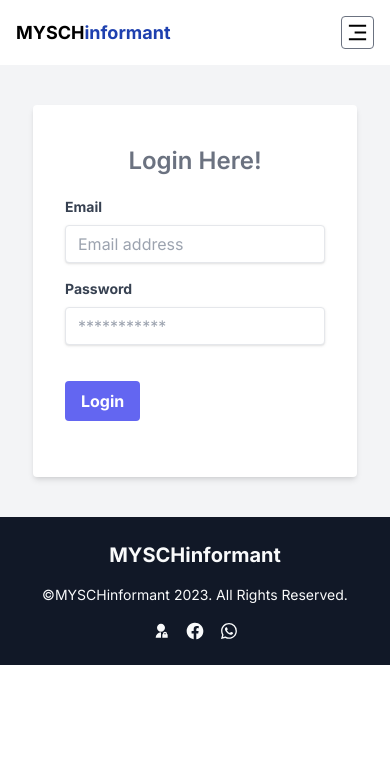
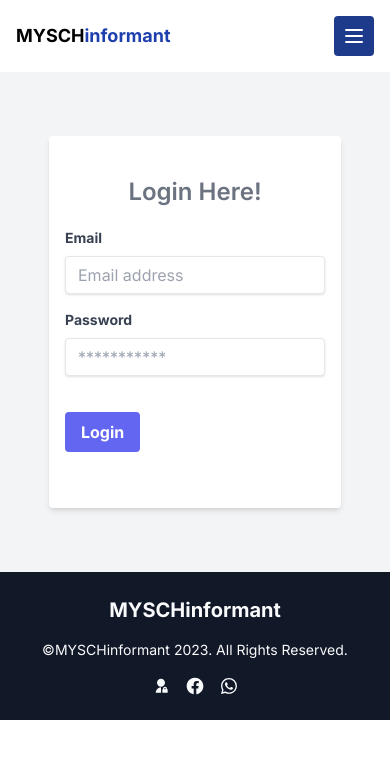
Before and after one commit to Counsel19/postjambinfo, a Next.js app: page /login in a window 390 px wide. Shown: the top 758 px of the page. Built offline with nearby package versions, Linux system fonts and the light colour scheme.

Commit message:
updated login and nav

```diff
--- a/app/login/page.jsx
+++ b/app/login/page.jsx
@@ -51,8 +51,8 @@ const Login = () => {
   };
 
   return (
-    <div className="w-full py-10 flex items-center justify-center bg-gray-100">
-      <div className="md:w-2/6 bg-white shadow-md rounded px-8 py-10 ">
+    <div className="w-full py-16 flex items-center justify-center bg-gray-100">
+      <div className="bg-white shadow-md rounded px-4 py-10 ">
         <h3 className="mb-5  text-2xl font-semibold  text-gray-500 text-center">
           Login Here!
         </h3>
@@ -76,7 +76,7 @@ const Login = () => {
             </span>
           </div>
         ) : null}
-        <form className=" w-full h-full  mb-4" onSubmit={handleSubmit}>
+        <form className="w-full h-full mb-4" onSubmit={handleSubmit}>
           <div className="mb-4">
             <label
               className="block text-gray-700 text-sm font-bold mb-2"
--- /dev/null
+++ b/components/MobileNav.jsx
@@ -0,0 +1,122 @@
+"use client";
+
+import { useAppContext } from "@/context/AppContext";
+import Link from "next/link";
+import { useState } from "react";
+import { IoCloseSharp } from "react-icons/io5";
+
+const MobileNav = () => {
+  const [isOpen, setIsOpen] = useState(false);
+  const { isAuthenticated, user, logout } = useAppContext();
+
+  const handleIconHoverOpen = () => {
+    setIsOpen(true);
+  };
+  const handleIconHoverClose = () => {
+    setIsOpen(false);
+  };
+
+  return (
+    <div>
+      {isAuthenticated() ? (
+        <div className="relative">
+          <button
+            onMouseEnter={handleIconHoverOpen}
+            onMouseLeave={handleIconHoverClose}
+            type="button"
+            className="w-32 bg-white tracking-wide text-gray-800  rounded border-b-2 border-blue-500 hover:border-blue-600 hover:bg-blue-200 hover:text-gray-600 shadow-md py-2 px-3 inline-flex items-center"
+          >
+            Hi! {user.fullname.slice(0, 5)}...
+          </button>
+          {isOpen && (
+            <div className="fixed top-0 right-0 p-4 m-4 bg-white rounded shadow-lg">
+              <ul className="flex flex-col space-y-4">
+                <li>
+                  <Link
+                    className="text-gray-900 hover:text-gray-600"
+                    href="/dashboard"
+                  >
+                    Dashboard
+                  </Link>
+                </li>
+                <li>
+                  <button
+                    onClick={logout}
+                    className="text-gray-900 hover:text-gray-600"
+                    href="#about"
+                  >
+                    Sign Out
+                  </button>
+                </li>
+              </ul>
+            </div>
+          )}
+        </div>
+      ) : (
+        <div
+          onMouseEnter={handleIconHoverOpen}
+          onMouseLeave={handleIconHoverClose}
+          className="relative"
+        >
+          <div className="p-2 rounded bg-blue-900 text-white cursor-pointer">
+            <svg
+              xmlns="http://www.w3.org/2000/svg"
+              className="h-6 w-6"
+              fill="none"
+              viewBox="0 0 24 24"
+              stroke="currentColor"
+            >
+              <path
+                strokeLinecap="round"
+                strokeLinejoin="round"
+                strokeWidth={2}
+                d="M4 6h16M4 12h16M4 18h16"
+              />
+            </svg>
+          </div>
+          {isOpen && (
+            <div className="h-screen w-screen bg-gray-700 bg-opacity-50 fixed top-0 right-0 left-0 bottom-0">
+              <div
+                onMouseEnter={handleIconHoverOpen}
+                onMouseLeave={handleIconHoverClose}
+                className="px-6 py-8 w-full h-42 bg-white rounded shadow-lg"
+              >
+                <span className="absolute top-4 right-4 rounded border p-2 bg-white border-blue-900">
+                  <IoCloseSharp
+                    className="justify-end cursor-pointer text-rose-600"
+                    size={30}
+                    onClick={handleIconHoverClose}
+                  />
+                </span>
+                <ul className="flex mt-8  flex-col space-y-4 w-full">
+                  <li className="w-full">
+                    <Link
+                      className="text-gray-900 w-full p-2 hover:text-gray-600 hover:bg-blue-50"
+                      href="#register"
+                      role="menuitem"
+                      tabIndex="-1"
+                    >
+                      Register
+                    </Link>
+                  </li>
+                  <li className="w-full">
+                    <Link
+                      className="text-gray-900 w-full p-2 hover:text-gray-600  hover:bg-blue-50"
+                      href="/login"
+                      role="menuitem"
+                      tabIndex="-1"
+                    >
+                      Login
+                    </Link>
+                  </li>
+                </ul>
+              </div>
+            </div>
+          )}
+        </div>
+      )}
+    </div>
+  );
+};
+
+export default MobileNav;
--- a/components/Navbar.jsx
+++ b/components/Navbar.jsx
@@ -6,6 +6,7 @@ import React from "react";
 import { BsFillPhoneFill } from "react-icons/bs";
 import { MdOutlineMailOutline } from "react-icons/md";
 import { RiMenu3Fill } from "react-icons/ri";
+import MobileNav from "./MobileNav";
 
 const Navbar = () => {
   const { isAuthenticated, user, logout } = useAppContext();
@@ -88,7 +89,7 @@ const Navbar = () => {
           )}
         </div>
         <div className="md:hidden ">
-          {isAuthenticated() ? (
+          {/* {isAuthenticated() ? (
             <div className="relative inline-block text-left">
               <button
                 type="button"
@@ -106,7 +107,7 @@ const Navbar = () => {
               >
                 <div className="py-1 w-full" role="none">
                   <a
-                    href="#"
+                    href="/dashboard"
                     className="text-gray-700 block w-full px-4 py-2 text-sm hover:bg-gray-100"
                     role="menuitem"
                     tabIndex="-1"
@@ -164,7 +165,9 @@ const Navbar = () => {
                 </div>
               </div>
             </div>
-          )}
+          )} */}
+
+          <MobileNav />
         </div>
       </div>
       <div></div>
```
